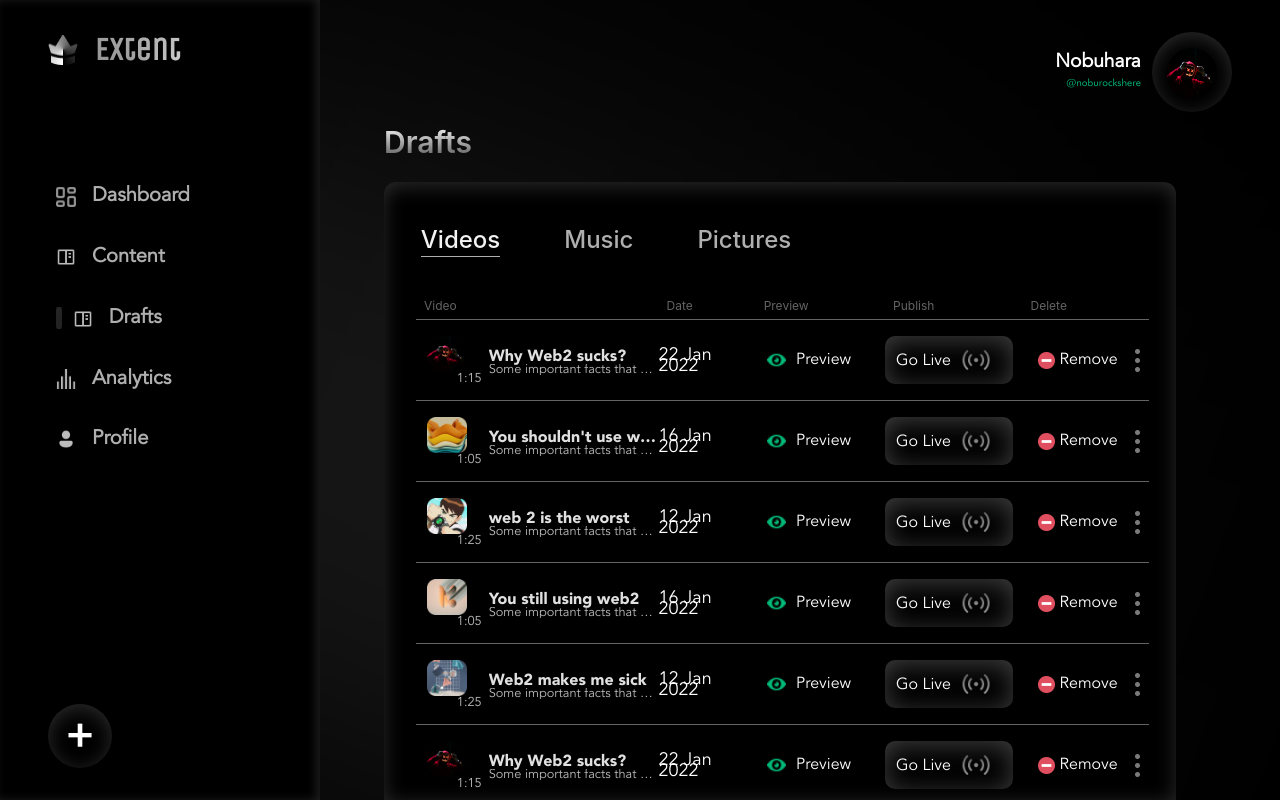
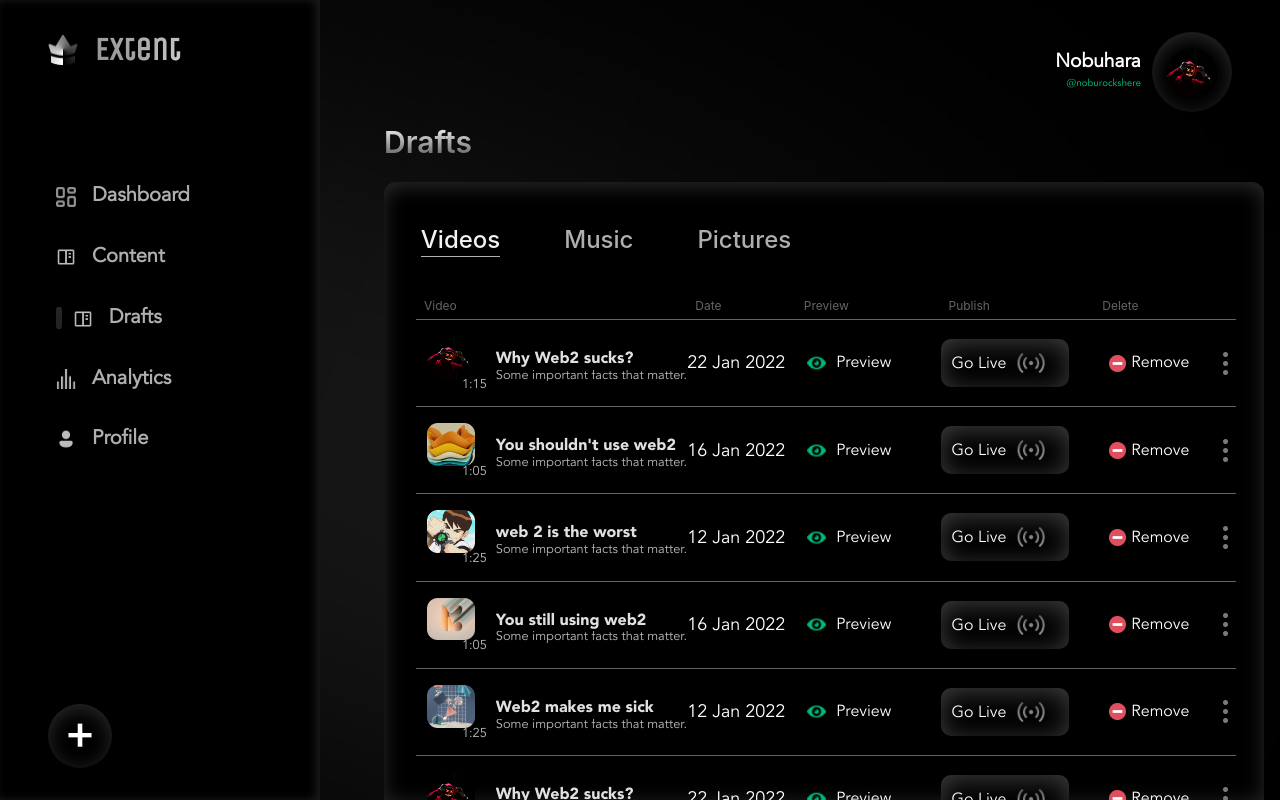
Before and after one commit to Extent-Org/Extent-Frontend, a React (Create React App) app: page /creator/draft in a window 1280 px wide. Built offline with nearby package versions, Linux system fonts and the light colour scheme.

Commit message:
Fix: Width Increase

```diff
--- a/src/components/CreatorPage/Main/MainComponents/TableDraft.scss
+++ b/src/components/CreatorPage/Main/MainComponents/TableDraft.scss
@@ -3,7 +3,7 @@
 .TableDraft {
     padding: 3rem 1rem 0rem 2rem;
     max-height: 75.5%;
-    width: 90%;
+    // width: 90%;
     background: $color2;
     border-radius: 12px 12px 0px 0px;
     box-shadow: inset 0px 4px 20px rgba(170, 170, 170, 0.25);
```
